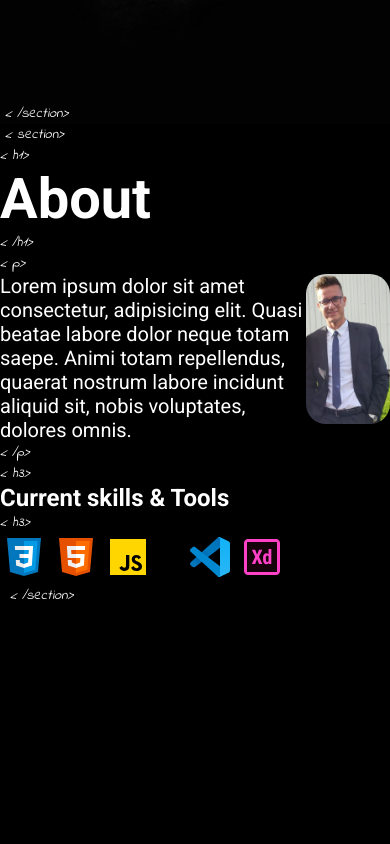
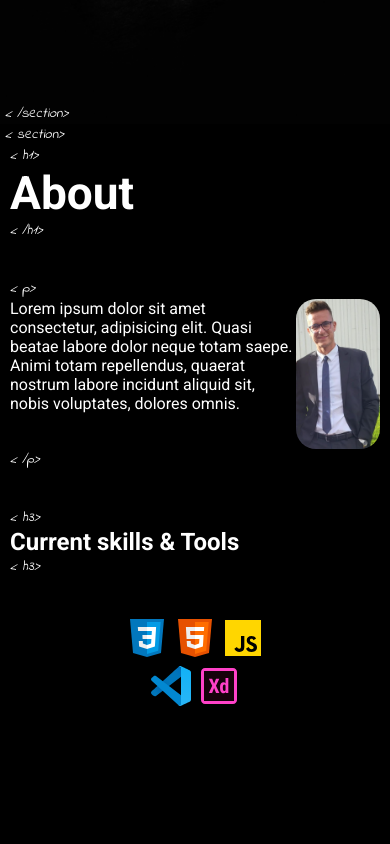
Before and after one commit to Benjamel/Portfolio, a plain HTML site: page index.html in a window 390 px wide. Shown: the part 720-1564 px from the top of the page. Drawn offline with Linux system fonts and the light colour scheme.

Commit message:
this is not going well

```diff
--- a/css/import/variables.css
+++ b/css/import/variables.css
@@ -2,10 +2,13 @@
     --font-family: "Roboto";
     --font-family-element: "Indie Flower";
     --font-size-h1: 56px;
+    --font-size-h1-phone: 46px;
     --font-size-h2: 44px;
+    --font-size-h2-phone: 34px;
     --font-size-h3: 36px;
-    --font-size-h3: 24px;
+    --font-size-h3-phone: 24px;
     --font-size-paragraph: 20px;
+    --font-size-paragraph-phone: 16px;
     --max-width: 1000px;
     --margin: 0 auto;
     --drop-shadow: 0 1px 5px #79C5DC;
--- a/css/styles.css
+++ b/css/styles.css
@@ -132,6 +132,7 @@ nav li {
 .header_section {
     /* background-color: E1E1E1#; */
     /* background-color: black; */
+    position: relative;
     height: 100vh;
     background-image: url("/images/melchior-damu-IvTCN1H4X1k-unsplash.jpg");
     background-position: center;
@@ -186,6 +187,7 @@ p {
 
 /* About section */
 .about_section {
+    position: relative;
     background-color: black;
     height: 100vh;
 }
@@ -193,6 +195,9 @@ p {
 .about_content {
     max-width: 600px;
     margin: 0 auto;
+    padding-left: 10px;
+    padding-right: 10px;
+    position: relative;
 }
 
 .element_text.section_about {
@@ -237,7 +242,7 @@ p {
     /* margin-top: 10px; */
 }
 
-.current_skills span {
+.current_skills.tech_tools {
     margin-left: 30px;
 }
 
@@ -252,11 +257,15 @@ p {
 } */
 
 .element_text.section_about-end {
-    padding-left: 10px;
+    margin-left: 5px;
+    position: absolute;
+    bottom: 0;
+
 }
 
 /* My work section */
 .mywork_section {
+    position: relative;
     background-color: #BBD3D4;
     height: 100vh;
 }
@@ -277,4 +286,44 @@ p {
     .header_content {
         margin-left: 10px;
     }
+
+    h1 {
+        font-size: var(--font-size-h1-phone);
+    }
+
+    h2 {
+        font-size: var(--font-size-h2-phone);
+    }
+
+    h3 {
+        font-size: var(--font-size-h3-phone);
+    }
+
+    p {
+        font-size: var(--font-size-paragraph-phone);
+    }
+
+    .about_main-content {
+        margin-top: 10%;
+    }
+
+    .current_skills {
+        margin-top: 10%;
+    }
+
+    .tech_skills{
+        margin-top: 10%;
+        display: flex;
+        flex-direction: row;
+        justify-content: center;
+        align-items: center;
+    }
+
+    .tech_tools {
+
+        display: flex;
+        flex-direction: row;
+        justify-content: center;
+        align-items: center;
+    }
 }
--- a/index.html
+++ b/index.html
@@ -100,13 +100,15 @@
                 <div class="element_text left">
                     < h3>
                 </div>
-                <img src="/images/icons/icons8-css3.svg" alt="CSS icon">
-                <img src="/images/icons/icons8-html-5.svg" alt="HTML icon">
-                <img src="/images/icons/icons8-javascript.svg" alt="JavaScript icon">
-                <span>
+                <div class="tech_skills">
+                    <img src="/images/icons/icons8-css3.svg" alt="CSS icon">
+                    <img src="/images/icons/icons8-html-5.svg" alt="HTML icon">
+                    <img src="/images/icons/icons8-javascript.svg" alt="JavaScript icon">
+                </div>
+                <div class="tech_tools">
                     <img src="/images/icons/icons8-visual-studio-code-2019.svg" alt="VSC icon">
                     <img src="/images/icons/icons8-adobe-xd.svg" alt="adobe XD icon">
-                </span>
+                </div>
             </div>
             <div class="background_img"></div>
         </div>
```
